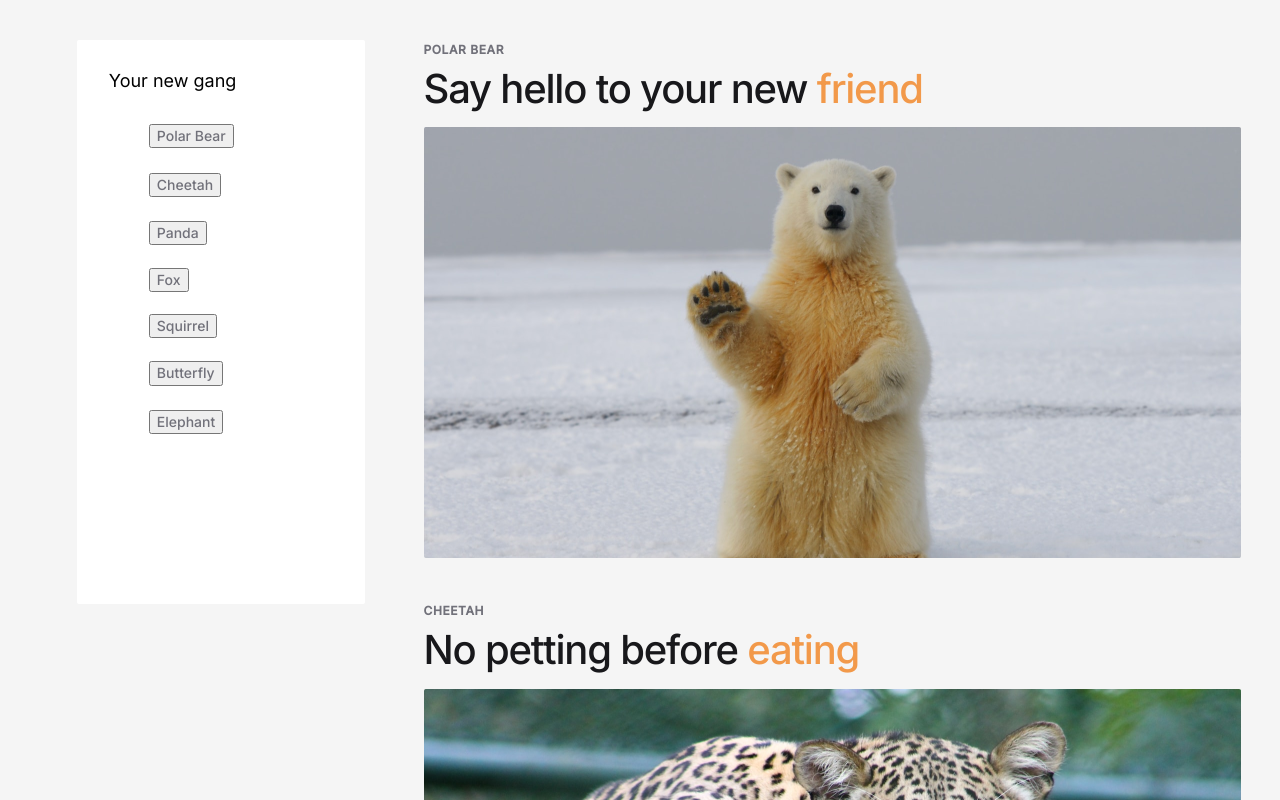
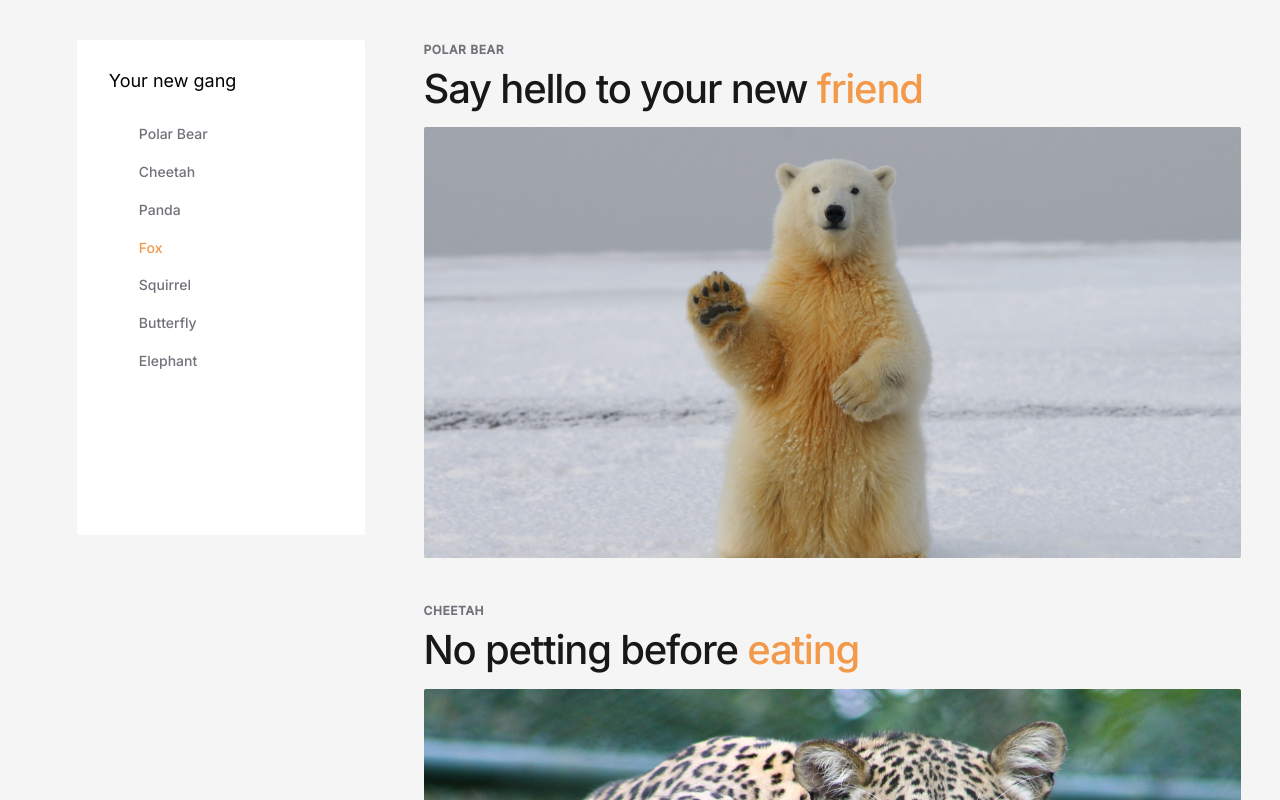
Before and after one commit to bttobi/js-trainee-recruitment, a Next.js app: page / in a window 1280 px wide. Shown: the top 800 px of the page. Built offline with nearby package versions, Linux system fonts and the light colour scheme.

Commit message:
final ver

```diff
--- a/src/components/Menu.tsx
+++ b/src/components/Menu.tsx
@@ -13,7 +13,17 @@ const Menu : React.FunctionComponent<MenuProps> = ({clickFun, species, id}) => {
       <ul className={styles.menu_list}>
         {
           species.map((specie, index)=>{
-          return (<li key={specie[index]} className={styles.menu_item}><button className={styles.menu_item} onClick={()=>{clickFun(specie[1])}}>{specie[0]}</button></li>);
+          return (
+          <li key={index} className={styles.menu_item}>
+            <button className={styles.menu_button} onClick={()=>{clickFun(specie[1]);
+            const elements = [...document.getElementsByClassName(styles.menu_button)];
+            elements.forEach((el) => {
+              el.classList.remove(styles.menu_button_active);
+            });
+            elements[specie[1]-1].classList.add(styles.menu_button_active);
+          }}>{specie[0]}
+            </button>
+          </li>);
         }
           )
         }
--- a/src/pages/index.tsx
+++ b/src/pages/index.tsx
@@ -3,7 +3,7 @@ import Menu from "../components/Menu";
 import styles from "../styles/index.module.css";
 import data from "../../public/articles.json";
 import React from "react";
-import { useEffect, useState } from "react";
+import { useEffect } from "react";
 
 export default function Home() {
   interface Article{
@@ -36,6 +36,29 @@ export default function Home() {
     }
   }
 
+  const handleActive = () => {
+    const articleElems = [...document.getElementsByClassName(styles.article)];
+    const buttons = [...document.getElementsByClassName(styles.menu_button)];
+    articleElems.forEach((el, index)=>{
+      const bounding = el.getBoundingClientRect();
+      buttons[index].classList.remove(styles.menu_button_active);
+      if(bounding.top <= (window.innerHeight/2 || document.documentElement.clientHeight/2) &&
+        bounding.bottom >= (window.innerHeight/2 || document.documentElement.clientHeight/2)){
+          buttons[index].classList.add(styles.menu_button_active);
+      }
+
+    });
+  }
+
+  useEffect(()=>{
+    document.addEventListener("scroll", handleActive);
+  },)
+
+  useEffect(()=>{
+    const button = [...document.getElementsByClassName(styles.menu_button)][0];
+    button.classList.add(styles.menu_button_active);
+  },[])
+
   return (
     <div className={styles.wrapper}>
       <Menu clickFun={handleClick} species={articles.map((article:Article) => [article.species, article.id])} />
--- a/src/styles/index.module.css
+++ b/src/styles/index.module.css
@@ -106,3 +106,28 @@
     margin-bottom: 7%;
     text-decoration: none;
 }
+
+.menu_button {
+    background: none;
+    border: none;
+    cursor: pointer;
+    color: #71717A;
+    font-family: 'Inter';
+    font-style: normal;
+    font-weight: 500;
+    font-size: 14px;
+    line-height: 132%;
+}
+
+
+.menu_button_active {
+    background: none;
+    border: none;
+    cursor: pointer;
+    color: #F2994A;
+    font-family: 'Inter';
+    font-style: normal;
+    font-weight: 500;
+    font-size: 14px;
+    line-height: 132%;
+}
```
